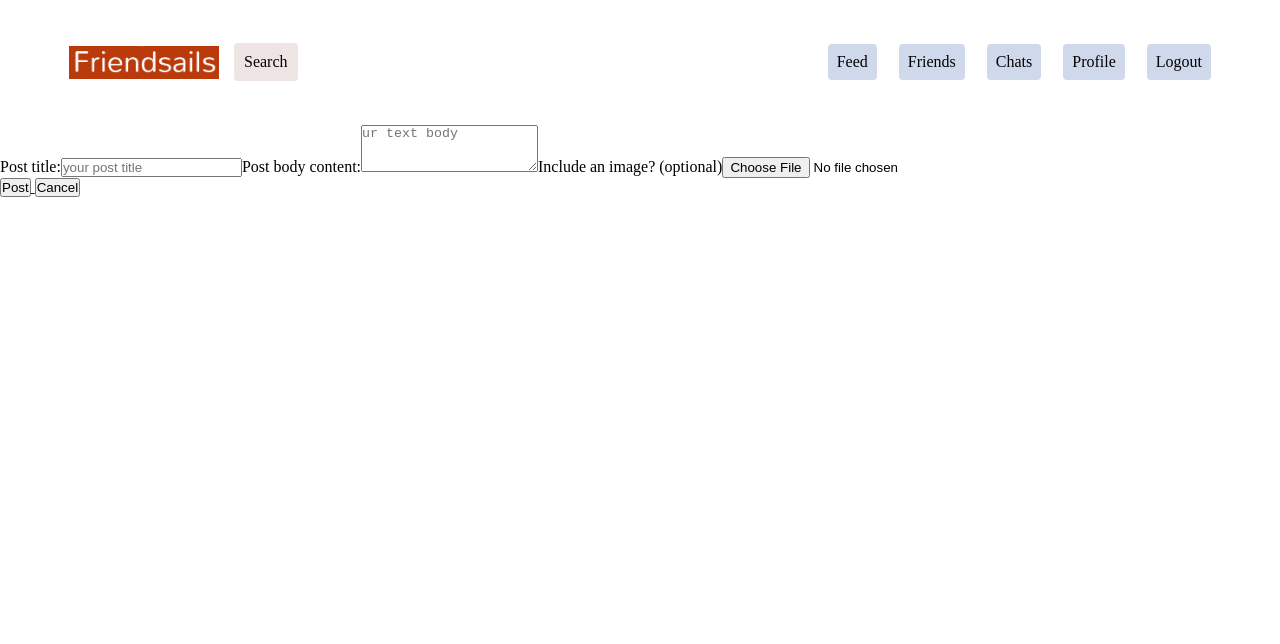
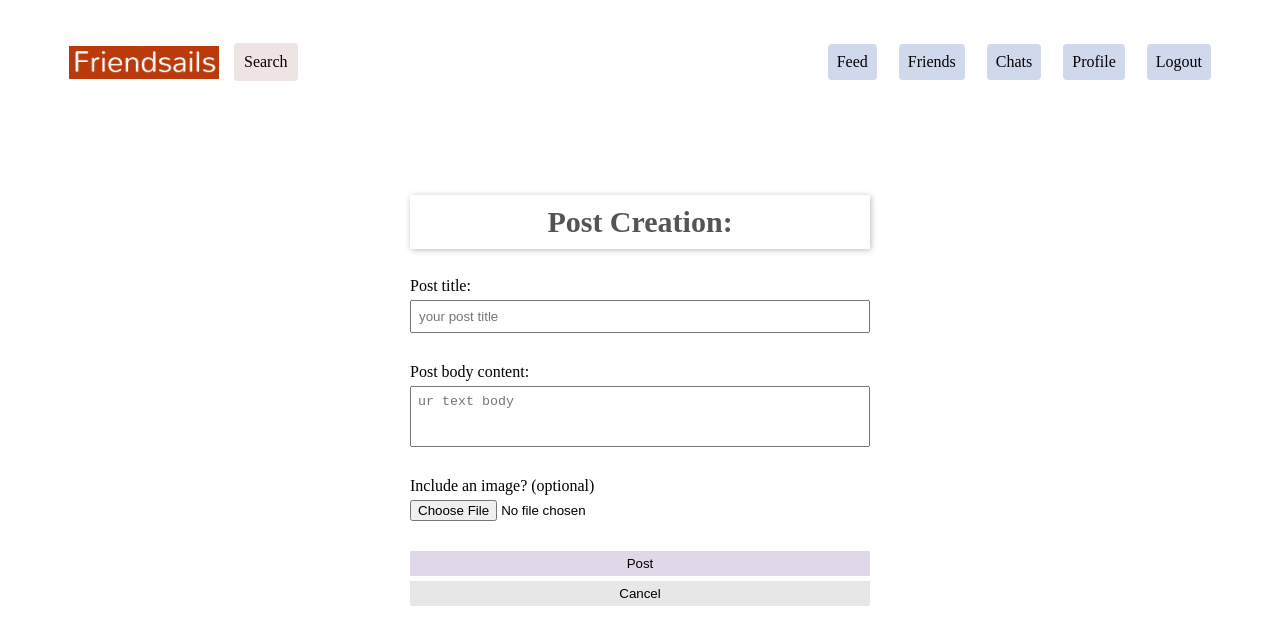
Before and after one commit to asbin2023/Friendsails, a React (Vite) app in the folder client/: page /new in a window 1280 px wide. Shown: the top 644 px of the page. Built offline with nearby package versions, Linux system fonts and the light colour scheme; sample sign-in values are in the browser's storage.

Commit message:
styled post creation page (not resp)

```diff
--- a/client/src/components/PostForm.jsx
+++ b/client/src/components/PostForm.jsx
@@ -1,6 +1,9 @@
 import { useState } from "react";
 import axios from "axios";
 import { Link, useNavigate } from "react-router-dom";
+import '../styles/postform.css'
+
+
 
 
 
@@ -42,47 +45,55 @@ const PostForm = () => {
     }
 
     return (
+        <div className="postform-main-div">
+            <form className="postform-container" onSubmit={handleFormSubmit}>
                 <div>
-            <form className="flex w-6/12 p-5 flex-col" onSubmit={handleFormSubmit}>
-                <label htmlFor="title">Post title:</label>
+                    <h1 className="postform-creation">Post Creation:</h1>
+                    <br />
+                    <label htmlFor="title" className="postform-label">Post title:</label>
                     <input
-                    className="border-2 border-black outline-none"
                         type="text"
                         id="title"
                         placeholder="your post title"
+                        className="postform-input"
                         onChange={(e) => setTitle(e.target.value)}
                         value={title}
                         required
                     />
-                <label htmlFor="body">Post body content:</label>
+                </div>
+                <div>
+                    <label htmlFor="body" className="postform-label">Post body content:</label>
                     <textarea
-                    className="border-2 border-black outline-none resize-none"
                         id="body"
                         cols="20"
                         required
                         placeholder="ur text body"
+                        className="postform-textarea"
                         value={body}
                         onChange={(e) => setBody(e.target.value)}
                         rows="3"
                     ></textarea>
-                <label htmlFor="image">Include an image? (optional)</label>
+                </div>
+                <div>
+                    <label htmlFor="image" className="postform-label">Include an image? (optional)</label>
                     <input
                         type="file"
                         id="image"
                         accept="image/*"
+                        className="postform-file-input"
                         onChange={handleImageChange}
                     />
-                <div className="flex justify-evenly">
-                    <button className="bg-green-200 border-2 p-1" type="submit">
-                        Post
+                </div>
+                <div className="postform-buttons">
+                    <button type="submit" className="postform-submit-button">Post</button>
+                    <button type="reset" onClick={() => navigate(-1)} className="postform-cancel-button">
+                        Cancel
                     </button>
-                    <Link to='/dash'> <button type="reset" className="bg-red-100 border-2 p-1 ">
-                        Cancel
-                    </button></Link>
                 </div>
             </form>
         </div>
     );
+
 };
 
 export default PostForm;
--- /dev/null
+++ b/client/src/styles/postform.css
@@ -0,0 +1,66 @@
+.postform-container {
+
+    padding: 70px;
+    display: flex;
+    width: 600px;
+    flex-direction: column;
+    gap: 30px;
+    margin: 0 auto
+}
+
+.postform-container div {
+    display: flex;
+    flex-direction: column;
+    gap: 5px;
+}
+
+.postform-input {
+    padding: 7px;
+    outline: none;
+}
+
+.postform-textarea {
+    padding: 7px;
+    outline: none;
+    resize: none;
+}
+
+.postform-submit-button {
+    cursor: pointer;
+    background-color: rgba(62, 18, 115, 0.159);
+    border: none;
+    padding: 5px;
+
+}
+
+.postform-submit-button:hover {
+    background-color: black;
+    color: rgb(223, 197, 253);
+}
+
+.postform-cancel-button {
+    cursor: pointer;
+    background-color: rgba(154, 153, 153, 0.232);
+    border: none;
+    padding: 5px;
+
+}
+
+.postform-cancel-button:hover {
+    background-color: rgba(0, 0, 0, 0.48);
+    color: white;
+}
+
+.postform-file-input {
+    cursor: pointer;
+}
+
+.postform-creation {
+    color: rgba(49, 49, 49, 0.83);
+    text-align: center;
+    font-size: 30px;
+    padding: 10px;
+
+    box-shadow: 1px 1px 6px rgba(0, 0, 0, 0.266);
+
+}
```
Lines whose indentation alone changed are shown as unchanged.
